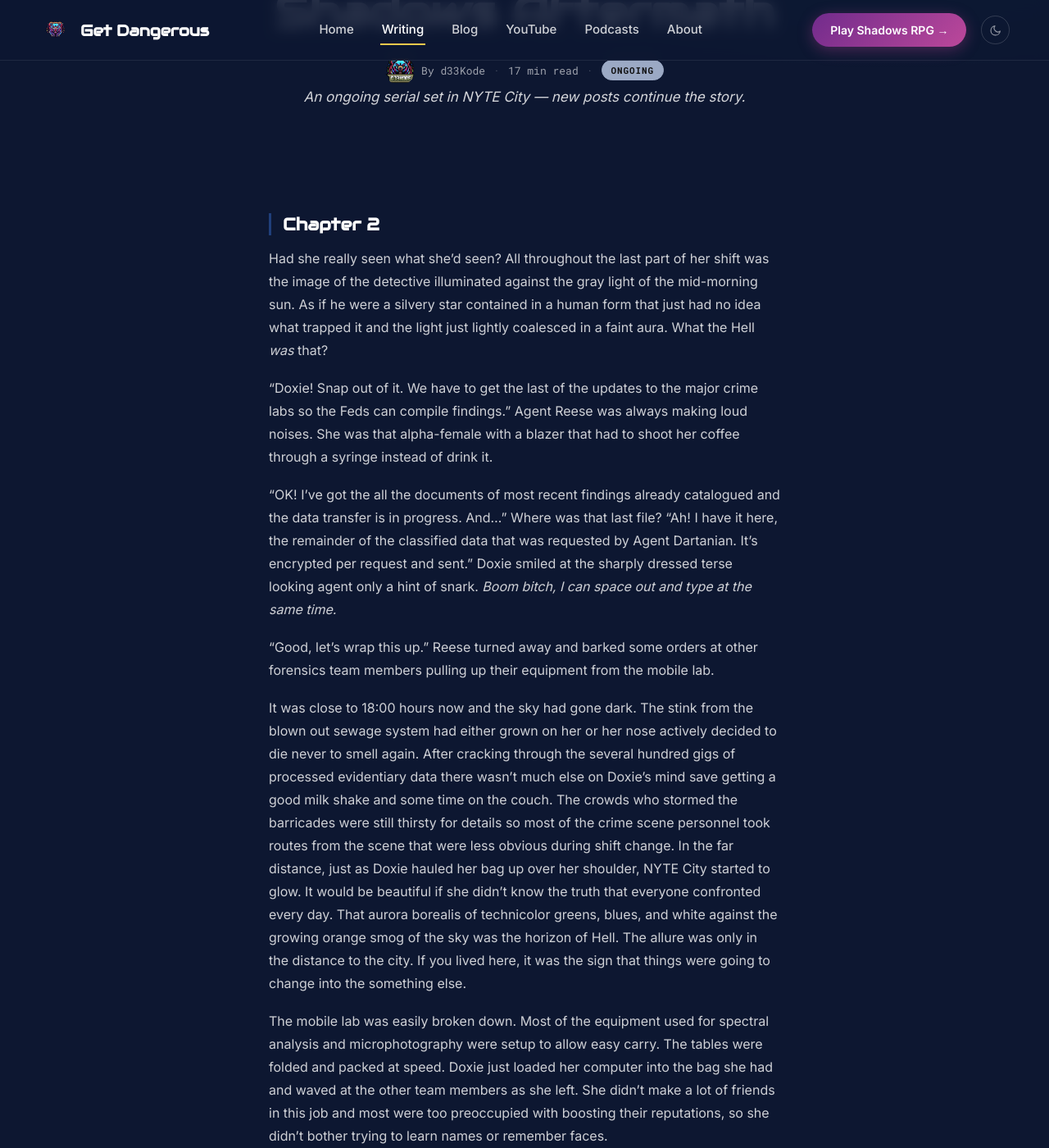
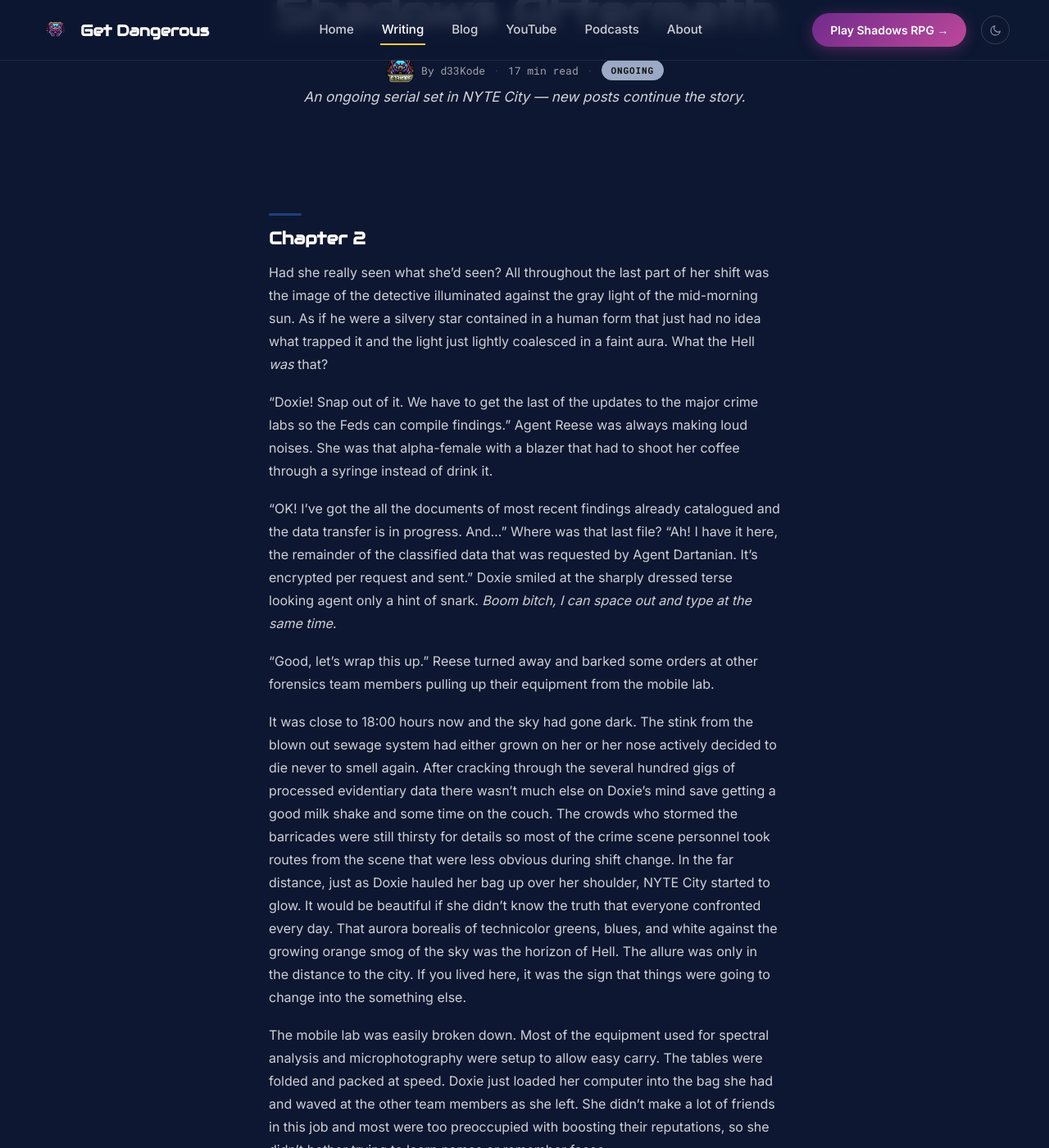
Before and after one commit to kazamuki/GetDangerousGames-Site, a Jekyll site: the page built from _stories/shadows-aftermath.md, in a window 1280 px wide and 1400 px high, scrolled down 531 px. Shown: the whole window at 82% size. Built offline with Jekyll 4.4.1, drawn with Linux system fonts in a browser that asks for light colours.

Commit message:
Replace side-tab left borders with top rule, heading bar and tinted quote panel
Co-Authored-By: Claude Sonnet 5.5 <noreply@anthropic.com>

```diff
--- a/assets/css/main.css
+++ b/assets/css/main.css
@@ -1367,7 +1367,7 @@ a { text-decoration: none; color: inherit; }
   border-radius: 14px;
   background: var(--card-bg);
   border: 1px solid var(--card-border);
-  border-left: 3px solid var(--accent-gold);
+  border-top: 3px solid var(--accent-gold);
   display: flex;
   align-items: center;
   justify-content: space-between;
@@ -1577,9 +1577,14 @@ a { text-decoration: none; color: inherit; }
   max-width: 520px;
 }
 
-.story-body h2 {
-  border-left: 3px solid var(--story-accent-safe, var(--accent-cyan));
-  padding-left: 14px;
+.story-body h2::before {
+  content: "";
+  display: block;
+  width: 40px;
+  height: 3px;
+  margin-bottom: 14px;
+  border-radius: 2px;
+  background: var(--story-accent-safe, var(--accent-cyan));
 }
 
 .story-body hr {
@@ -1595,8 +1600,9 @@ a { text-decoration: none; color: inherit; }
 
 .story-body blockquote {
   margin: 28px 0;
-  padding-left: 18px;
-  border-left: 3px solid var(--story-accent-safe, var(--accent-cyan));
+  padding: 18px 22px;
+  border-radius: 12px;
+  background: color-mix(in srgb, var(--story-accent-safe, var(--accent-cyan)) 9%, transparent);
   font-style: italic;
   color: var(--text-secondary);
 }
```
Also changed, not shown: DESIGN.md (+1 -1 lines).
